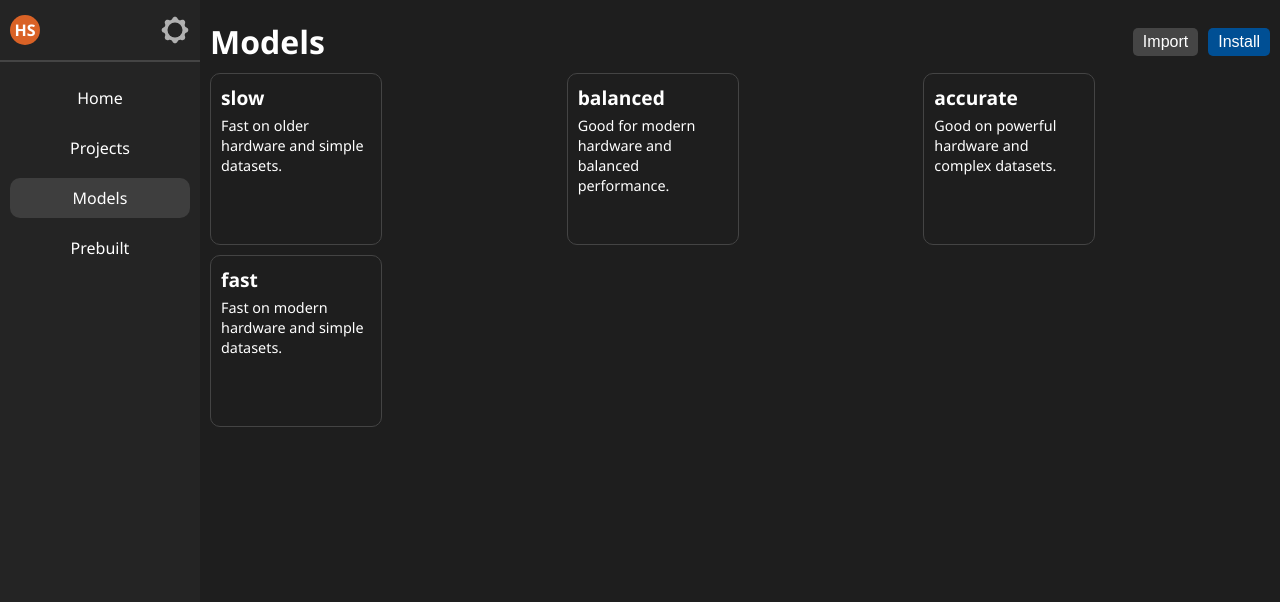
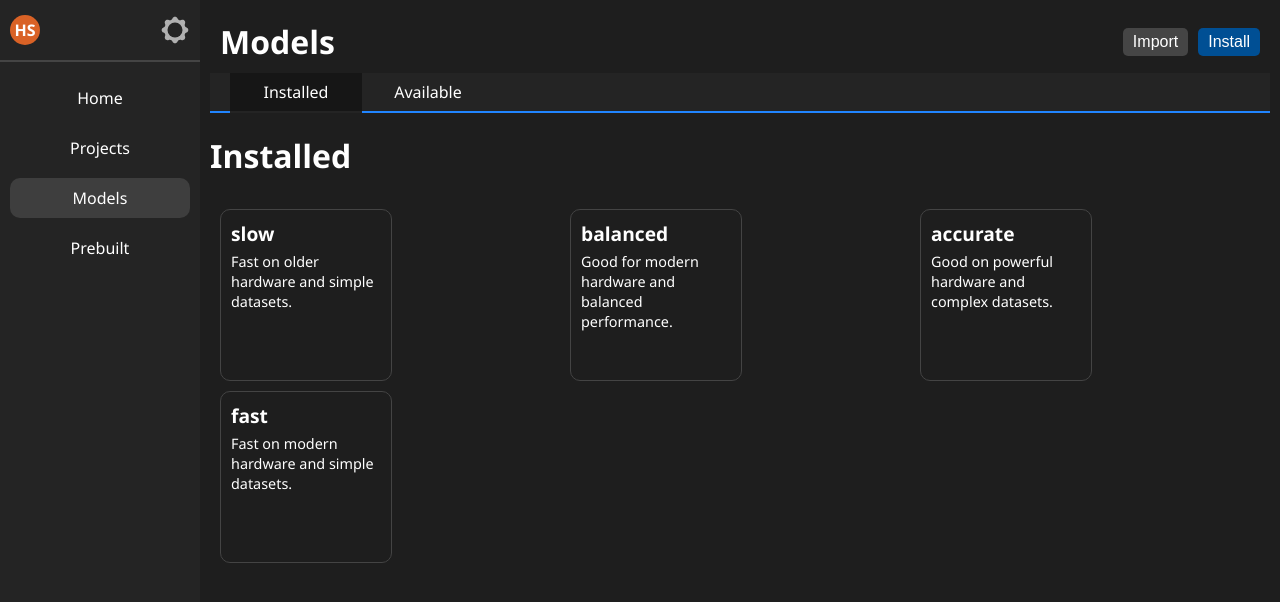
Before and after one commit to Nawab-AS/mcp-creator, a Vue app in the folder frontend/: page / in a window 1280 px wide. Both pictures are taken after a click on the item "Models". Shown: the top 602 px of the page. Built offline with nearby package versions, Linux system fonts and the light colour scheme.

Commit message:
made a cool selector component with animation

```diff
--- a/frontend/src/components/Selector.vue
+++ b/frontend/src/components/Selector.vue
@@ -0,0 +1,113 @@
+<!-- /components/Selector.vue -->
+<script setup lang="ts">
+import { reactive, onMounted } from 'vue'
+
+
+// consts
+const leftIndent = 20;
+const barWidth = 100;
+const speed = 5;
+const colors = {
+  bar: {
+    selected: '#2185ff',
+    unselected: '#242424',
+  },
+  text: {
+    selected: '#fff',
+    selectedBg: '#161616',
+    unselected: '#fff',
+  }
+}
+
+
+// Define props matching modelValue (default for v-model) and options
+const props = defineProps<{
+  modelValue: string
+  options: string[],
+}>()
+
+const emit = defineEmits<{
+  (e: 'update:modelValue', value: string): void
+}>()
+
+
+
+// onclick animation
+const bar = reactive({
+  left: leftIndent,
+  current_left: 0,
+})
+
+
+function onClick(option: string, now: boolean = false) {
+  // do other stuff...
+  emit('update:modelValue', option)
+  const index = props.options.indexOf(option)
+  bar.left = leftIndent + index * (barWidth + 32) + 1
+  if (now) {
+    bar.current_left = bar.left
+  }
+}
+
+
+onMounted(() => {
+  onClick(props.options[0], true)
+})
+
+// move bar
+setInterval(() => {
+  if (Math.abs(bar.current_left - bar.left) <= speed) {
+    bar.current_left = bar.left
+  } else if (bar.current_left < bar.left) {
+    bar.current_left += speed
+  } else if (bar.current_left > bar.left) {
+    bar.current_left -= speed
+  }
+}, 10)
+
+</script>
+
+<template>
+  <div class="selector-buttons">
+    <p
+      v-for="option in options"
+      :key="option"
+      :class="{ active: modelValue === option }"
+      @click="onClick(option)"
+    >
+      {{ option }}
+  </p>
+  </div>
+</template>
+
+<style scoped>
+
+.selector-buttons {
+  background-color: v-bind('colors.bar.unselected');
+  width: 100%;
+  display: flex;
+  flex-wrap: wrap;
+  gap: 0px;
+  padding: 0px;
+  padding-left: v-bind('leftIndent + "px"');
+
+  border-bottom: 2px solid transparent;
+  border-image: v-bind('`linear-gradient(to right, ${colors.bar.selected} ${bar.current_left}px, ${colors.bar.unselected} ${bar.current_left}px, ${colors.bar.unselected} ${bar.current_left + barWidth + 32}px, ${colors.bar.selected} ${bar.current_left + barWidth + 32}px)`') 1;
+}
+
+
+.active {
+  color: v-bind('colors.text.selected');
+  background-color: v-bind('colors.text.selectedBg');
+}
+
+p {
+  padding: 8px 16px;
+  margin: 0px;
+  cursor: pointer;
+  color: v-bind('colors.text.unselected');
+  width: v-bind('barWidth + "px"');
+  text-align: center;
+}
+
+</style>
--- a/frontend/src/components/pseudo-pages/Models.vue
+++ b/frontend/src/components/pseudo-pages/Models.vue
@@ -1,5 +1,6 @@
 <script setup lang="ts">
-import { reactive } from 'vue'
+import { reactive, ref } from 'vue'
+import Sections from '../Selector.vue'
 
 const model = reactive([
     { name: 'slow', description: 'Fast on older hardware and simple datasets.' },
@@ -7,6 +8,8 @@ const model = reactive([
     { name: 'accurate', description: 'Good on powerful hardware and complex datasets.' },
     { name: 'fast', description: 'Fast on modern hardware and simple datasets.' }
 ])
+
+const activeSection = ref('Installed')
 </script>
 
 <template>
@@ -18,6 +21,8 @@ const model = reactive([
                 <button>Install</button>
             </span>
         </div>
+        <Sections :options="['Installed', 'Available']" v-model="activeSection"/>
+        <h1>{{ activeSection }}</h1>
         <div id="model-list">
             <div v-for="m in model" :key="m.name" class="model-card">
                 <h3>{{ m.name }}</h3>
@@ -32,7 +37,7 @@ const model = reactive([
     display: flex;
     align-items: center;
     justify-content: space-between;
-    margin: 10px 0;
+    margin: 10px 10px;
 }
 
 #header>h1 {
@@ -65,6 +70,7 @@ const model = reactive([
     display: grid;
     grid-template-columns: 1fr 1fr 1fr;
     gap: 10px;
+    padding: 10px;
 }
 
 .model-card {
```
